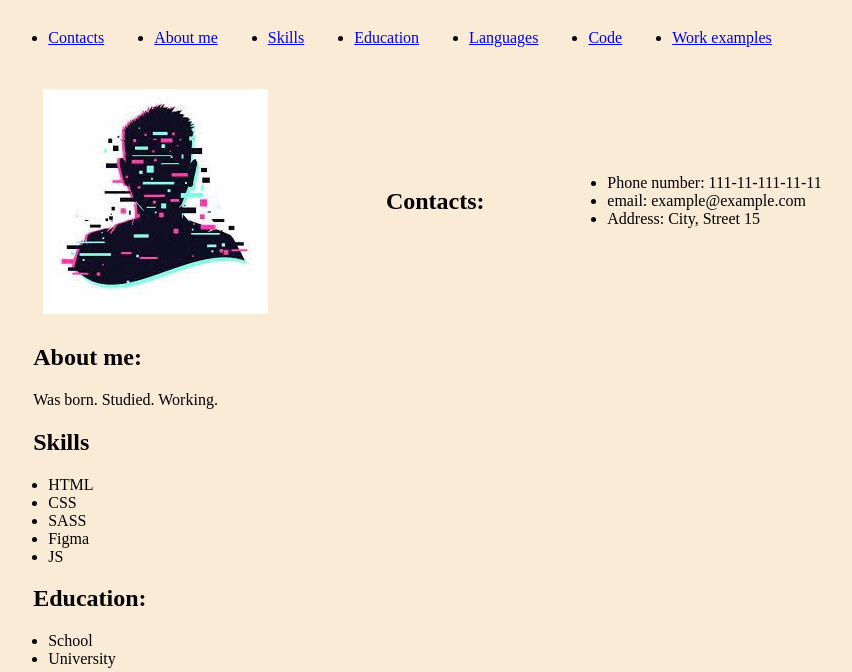
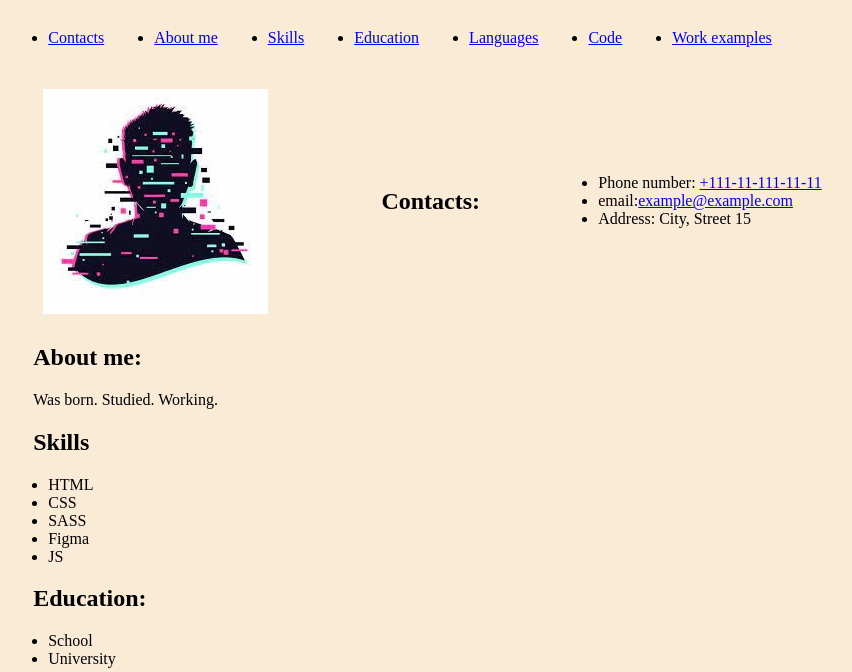
Before and after one commit to AleksAndreew/rsschool-cv, a plain HTML site: page index.html in a window 1280 px wide. Shown: the part 128-800 px from the top of the page, without its empty margins (205-1057 px from the left). Drawn offline with Linux system fonts and the light colour scheme.

Commit message:
feat: new update index.html

```diff
--- a/index.html
+++ b/index.html
@@ -30,8 +30,8 @@
 
                                <h2 id="contacts">Contacts:</h2>
                                      <ul>
-                                       <li>Phone number: 111-11-111-11-11 </li>
-                                       <li>email: example@example.com</li>
+                                       <li>Phone number: <a href="tel:+111-11-111-11-11">+111-11-111-11-11</a>  </li>
+                                       <li>email:<a href="example@example.com">example@example.com</a> </li>
                                        <li>Address: City, Street 15</li>
                                     </ul>
             </div>
```
